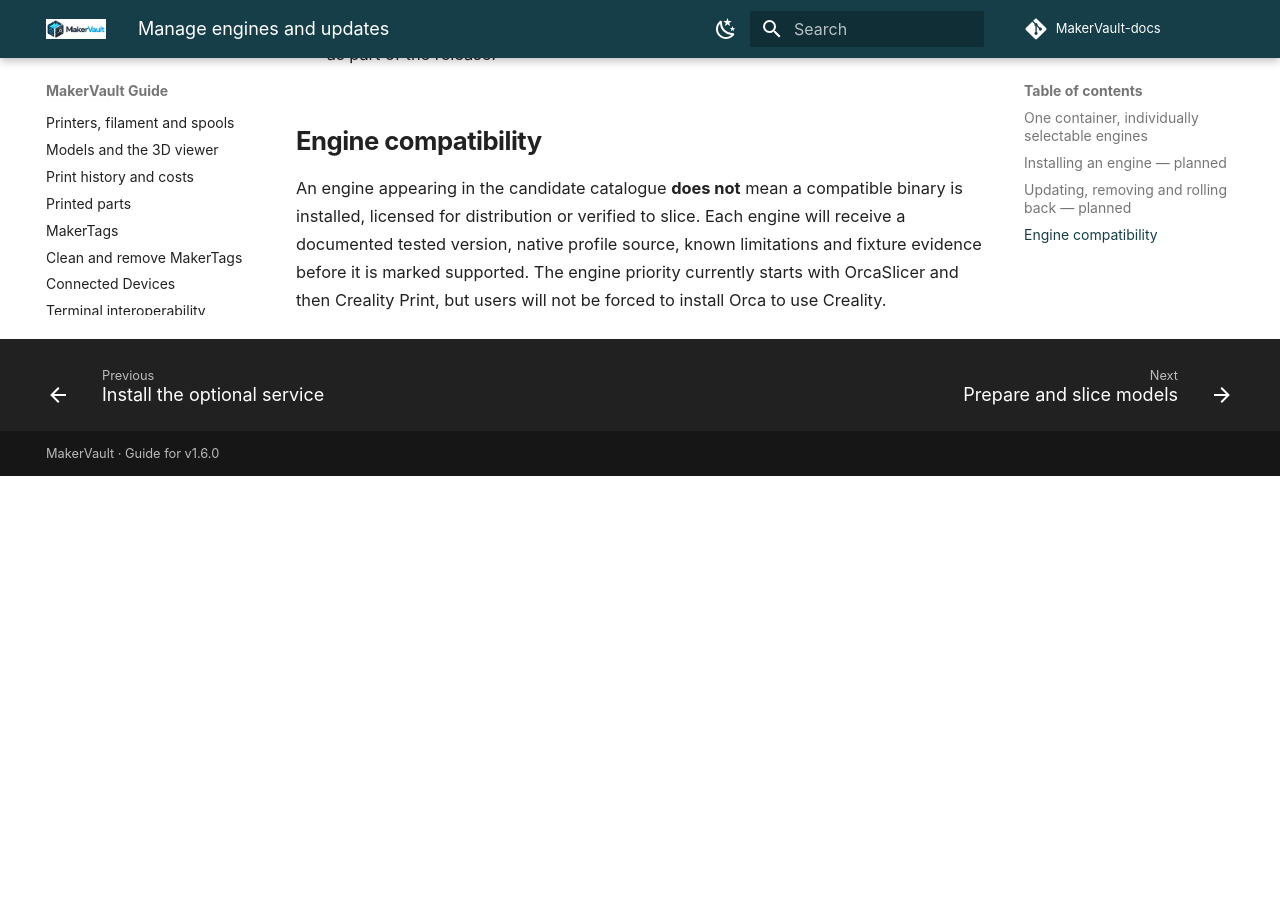
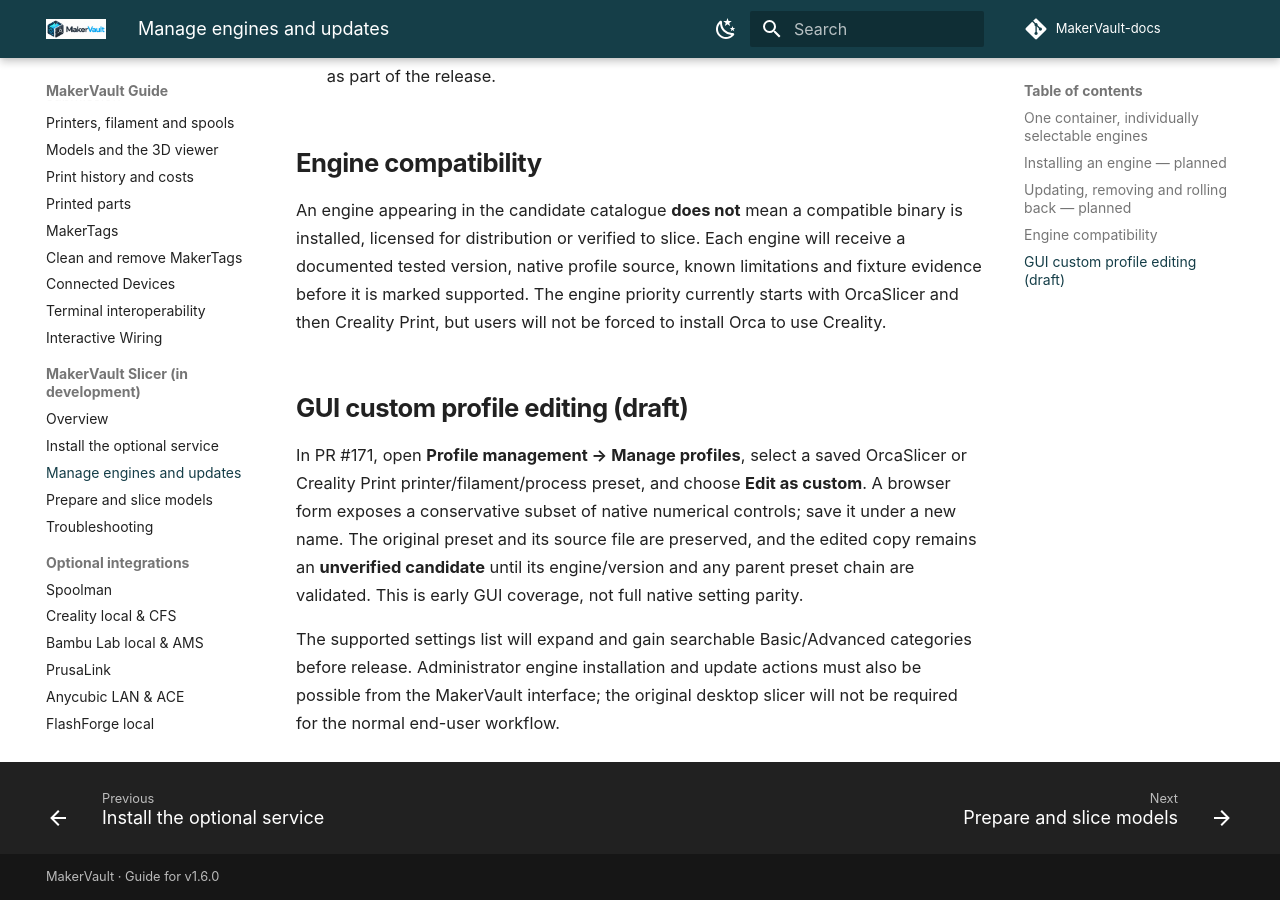
Before and after one commit to gavrd7/MakerVault-docs, an MkDocs documentation site: the page built from docs/guide/slicer/engines.md, in a window 1280 px wide and 900 px high, scrolled down 1330 px. Built offline with MkDocs 1.6.1 and Material for MkDocs 9.7.7, drawn with Linux system fonts in a browser that asks for light colours; comment, search, counter and statistics services are not loaded; before the commit the page ends 1806 px from its top, so only the background shows below that; some of the changed text lies outside the part shown.

Commit message:
Update slicer guide for two target engines and native GUI profile customisation

```diff
--- a/docs/guide/slicer/engines.md
+++ b/docs/guide/slicer/engines.md
@@ -1,7 +1,7 @@
 # Manage slicer engines
 
 !!! warning "Administrator management UI is planned, not released"
-    The current PR #171 supports candidate engine discovery, native profile search/import and a guarded single-engine development worker. It **does not** yet support the independent engine installer, simultaneous engine routing or production-ready verified slicing.
+    Draft PR #171 now includes independent OrcaSlicer and Creality Print worker adapters, a shared pinned-engine registry, native profile search/import, and an initial browser-native custom-profile editor. It **does not** yet include a production-ready engine installer, approved Linux slicing binaries, complete native setting coverage, or successful real end-to-end slicing fixtures for both engines.
 
 ## One container, individually selectable engines
 
@@ -29,3 +29,9 @@
 ## Engine compatibility
 
 An engine appearing in the candidate catalogue **does not** mean a compatible binary is installed, licensed for distribution or verified to slice. Each engine will receive a documented tested version, native profile source, known limitations and fixture evidence before it is marked supported. The engine priority currently starts with OrcaSlicer and then Creality Print, but users will not be forced to install Orca to use Creality.
+
+## GUI custom profile editing (draft)
+
+In PR #171, open **Profile management → Manage profiles**, select a saved OrcaSlicer or Creality Print printer/filament/process preset, and choose **Edit as custom**. A browser form exposes a conservative subset of native numerical controls; save it under a new name. The original preset and its source file are preserved, and the edited copy remains an **unverified candidate** until its engine/version and any parent preset chain are validated. This is early GUI coverage, not full native setting parity.
+
+The supported settings list will expand and gain searchable Basic/Advanced categories before release. Administrator engine installation and update actions must also be possible from the MakerVault interface; the original desktop slicer will not be required for the normal end-user workflow.
```
